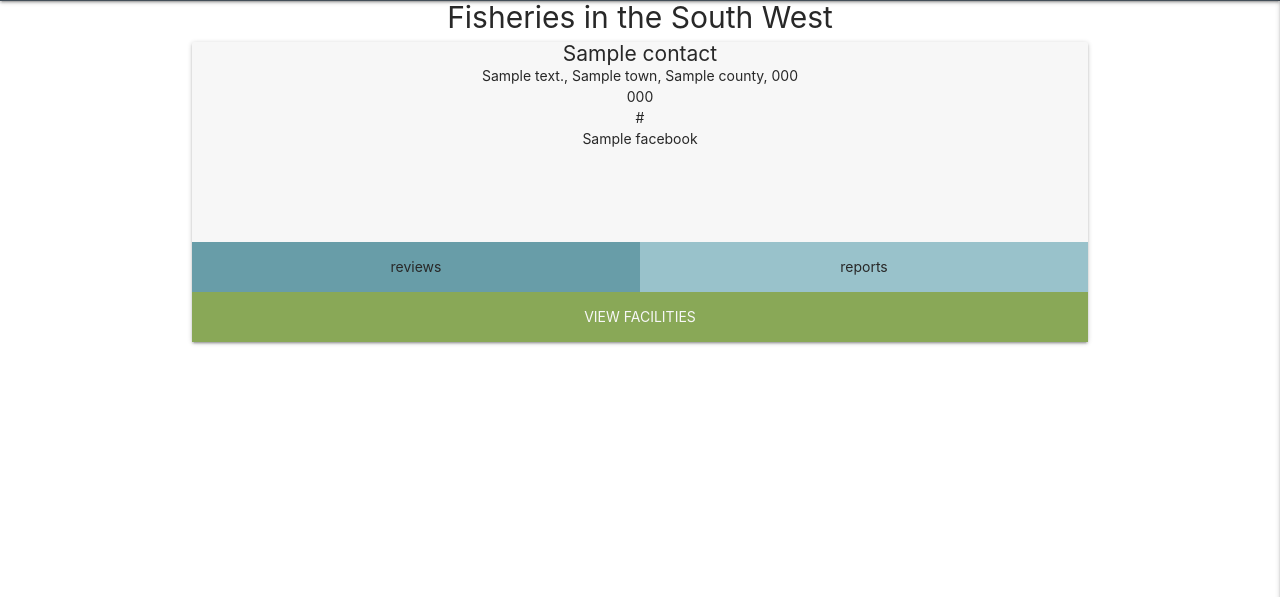
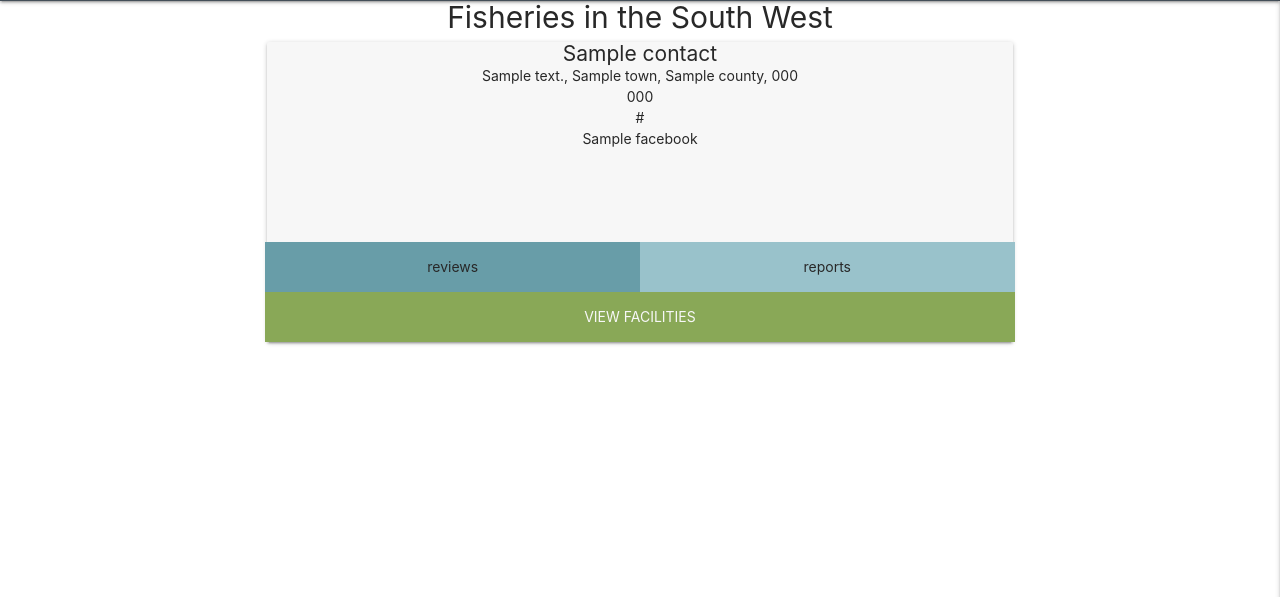
Before and after one commit to PaulWheatcroft/CarpBuzz, a Flask app: page / in a window 1280 px wide. Shown: the part 63-660 px from the top of the page. Run offline with Flask 2, Linux system fonts and the light colour scheme; a database or web service that is not in the repository returns one stand-in record (values such as "Sample title"); some libraries are stand-ins or nearby versions.

Commit message:
Ameded fisheries card width

```diff
--- a/static/css/style.css
+++ b/static/css/style.css
@@ -75,7 +75,7 @@ h3 {
     background-color: inherit;
     border-top: 0;
     position: relative;
-    padding: 0px 0px;
+    padding: 0 10px 0 10px;
 }
 .card .card-title {
     font-size: 0px;
@@ -97,6 +97,9 @@ h3 {
     height: 50px;
     line-height: 50px;
 }
+.view-facilities a {
+    color: #f7f7f7;
+}
 .card .card-action a:not(.btn):not(.btn-large):not(.btn-small):not(.btn-large):not(.btn-floating) {
     color: #f7f7f7;
     margin-right: 0px;
@@ -106,9 +109,6 @@ h3 {
 }
 .card .card-action a:not(.btn):not(.btn-large):not(.btn-small):not(.btn-large):not(.btn-floating):hover {
     color: #ffffff;
-}
-.view-facilities a {
-    color: #f7f7f7;
 }
 .main-facility {
     text-align: center;
@@ -120,7 +120,7 @@ h3 {
     margin-top: 0px;
 }
 .card .card-reveal {
-    padding: 0px;
+    padding: 0 15px 0 15px;
     background-color: #89A857;
     color: #f7f7f7;
 }
--- a/templates/base.html
+++ b/templates/base.html
@@ -35,7 +35,7 @@
                 <a href="{{ url_for('get_fisheries') }}" class="brand-logo center desktop-only">carp buzz</a>
                 <a href="#" data-target="mobile-menu" class="sidenav-trigger right">menu</a>
                 <ul class="right hide-on-med-and-down">
-                    <li><a href="#">Fisheries</a></li>
+                    <li><a href="{{ url_for('get_fisheries') }}">Fisheries</a></li>
                     <!-- Dropdown Trigger -->
                     <li><a class="dropdown-trigger" href="#!" data-target="dropdown1">Admin <i
                                 class="fas fa-sort-down right"></i></a></li>
@@ -66,7 +66,7 @@
                 <img width="50px" src="{{url_for('static', filename='cb.png')}}" alt="Carp Buzz Logo" />
             </div>
 
-            <li><a href="#"><i class="fas fa-search"></i>Fisheries</a></li>
+            <li><a href="{{ url_for('get_fisheries') }}"><i class="fas fa-search"></i>Fisheries</a></li>
             <!-- Dropdown Trigger -->
             <li><a class="dropdown-trigger" href="#!" data-target="dropdown1-mobile"><i
                         class="fas fa-user-cog"></i>Admin<i class="fas fa-sort-down right"></i></a></li>
--- a/templates/fisheries.html
+++ b/templates/fisheries.html
@@ -3,7 +3,8 @@
     <h1>Fisheries in the South West </h1>
 
     {% for fishery in fisheries %}
-        <div class="card small fishery-card">
+    <div class="row">
+        <div class="card small fishery-card col s12 m10 offset-m1">
             <!-- Primary details for the fishery -->
             <div class="card-content">
                 <!-- Fishery contact details -->
@@ -145,6 +146,8 @@
 
             </div>
         </div>
+    </div>
+
 
 {% endfor %}
 
```
